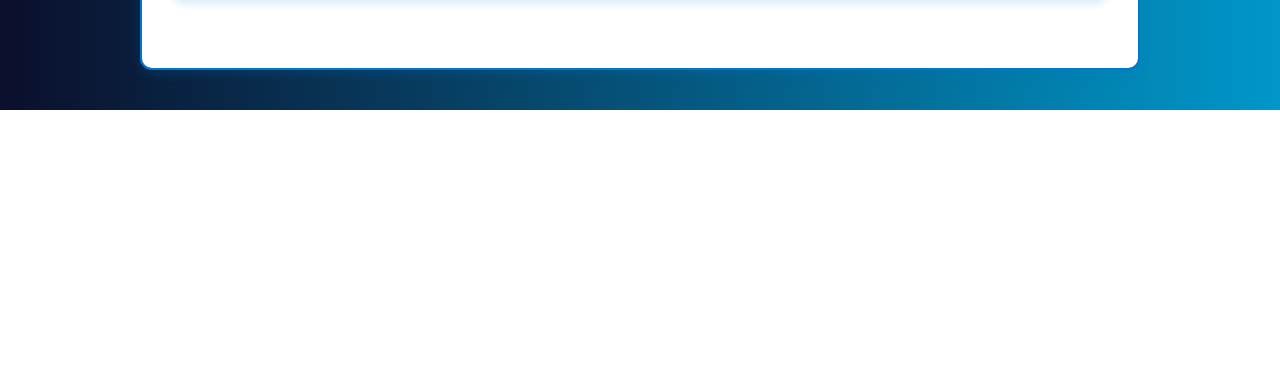
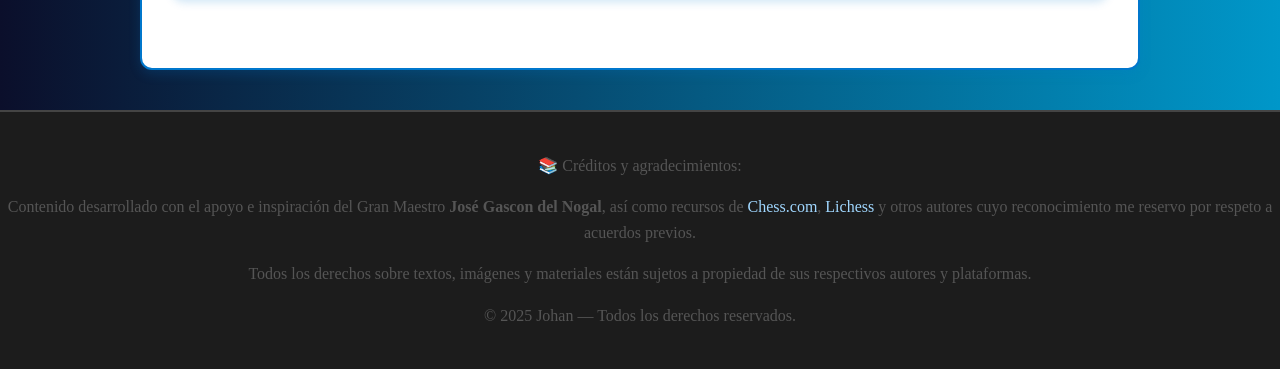
Before and after one commit to ChessSub1600/ChessSub1600-Web, a plain HTML site: page cursos.html in a window 1280 px wide. Shown: the part 7234-7603 px from the top of the page. Before the commit the page ends 7344 px from the top, so only its background shows below. Drawn offline with Linux system fonts and the light colour scheme.

Commit message:
Actualizo footer y estilos

```diff
--- a/assets/css/cursos.css
+++ b/assets/css/cursos.css
@@ -148,6 +148,28 @@ p {
   line-height: 1.6;
 }
 
+/*estilos del footer*/
+footer {
+  background-color: #1c1c1c;
+  padding: 25px 1px;
+  font-size: 0.4rem;
+  text-align: center;
+  color: #cccccc;
+  border-top: 2px solid #444;
+}
+
+footer a {
+  color: #a0d7ff;
+  text-decoration: none;
+}
+
+footer a:hover {
+  text-decoration: underline;
+  color: #ffffff;
+}
+
+
+
 @media (max-width: 768px) {
   /* BODY AJUSTADO PARA MÓVIL */
   body {
--- a/cursos.html
+++ b/cursos.html
@@ -196,6 +196,20 @@
   <script type="module" src="./assets/js/chess.js"></script>
   <script type="module" src="./assets/js/main.js"></script>
 
+
+    <!-- creditos en el footer  -->
+     <footer class="footer-cursos">
+  <p>📚 Créditos y agradecimientos:</p>
+  <p>Contenido desarrollado con el apoyo e inspiración del Gran Maestro <strong>José Gascon del Nogal</strong>, así como recursos de <a href="https://www.chess.com" target="_blank" rel="noopener noreferrer">Chess.com</a>, <a href="https://lichess.org" target="_blank" rel="noopener noreferrer">Lichess</a> y otros autores cuyo reconocimiento me reservo por respeto a acuerdos previos.</p>
+  <p>Todos los derechos sobre textos, imágenes y materiales están sujetos a propiedad de sus respectivos autores y plataformas.</p>
+  <p>© <span id="year"></span> Johan — Todos los derechos reservados.</p>
+</footer>
+
+<script>
+  // Para que el año se actualice automáticamente
+  document.getElementById("year").textContent = new Date().getFullYear();
+</script>
+
 </body>
 
 </html>
```
